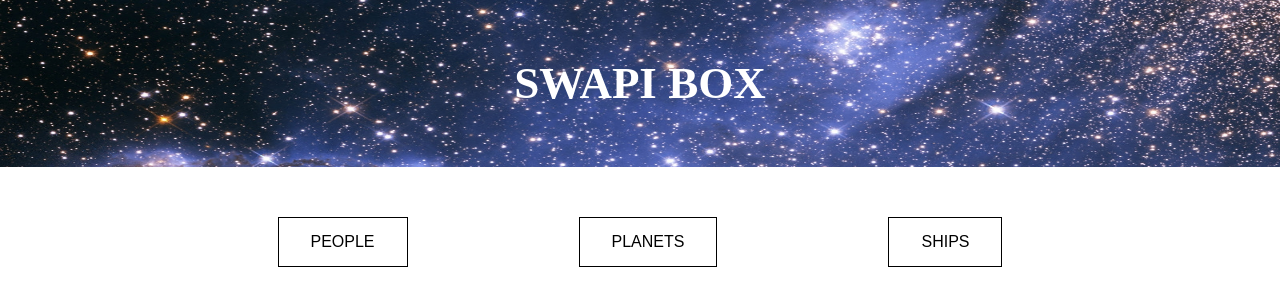
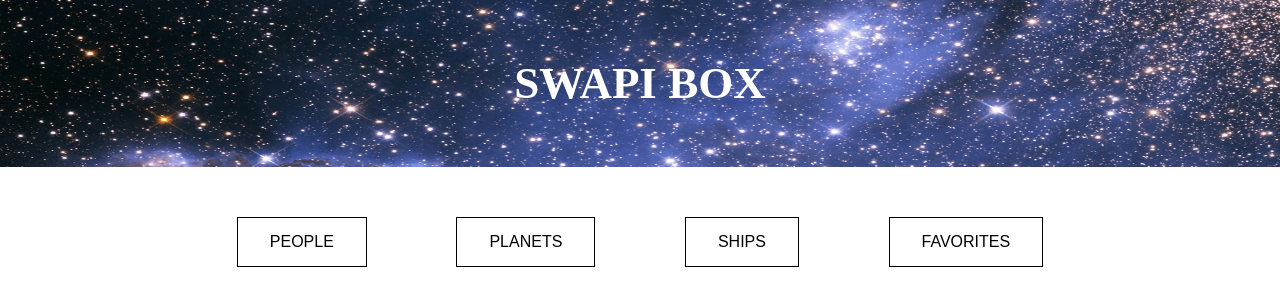
Before and after one commit to hmorri32/SWAPI-box, a React (Create React App) app: page / in a window 1280 px wide. Shown: the top 306 px of the page. Built offline with nearby package versions, Linux system fonts and the light colour scheme; no server answers.

Commit message:
render favorites for people only

```diff
--- a/src/components/Buttons/Buttons.js
+++ b/src/components/Buttons/Buttons.js
@@ -1,12 +1,13 @@
 import React from 'react';
 import './Buttons.css'
 
-const Buttons = ({ peopleData, planetData, shipData }) => {
+const Buttons = ({ peopleData, planetData, shipData, favorites }) => {
   return (
     <div className='buttons'>
       <button onClick={ peopleData } className='button'>PEOPLE</button>
       <button onClick={ planetData } className='button'>PLANETS</button>
       <button onClick={ shipData } className='button'>SHIPS</button>
+      <button onClick={ favorites } className='button'>FAVORITES</button>
     </div>
   )
 }
--- a/src/components/Cards/Cards.js
+++ b/src/components/Cards/Cards.js
@@ -4,7 +4,7 @@ import Planet from '../Planet/Planet.js'
 import Ship   from '../Ship/Ship.js'
 import './Cards.css'
 
-const getCards = (selectedContent, category, clickFav) => {
+const getCards = (selectedContent, category, clickFav, favorites) => {
 
   if(category === 'people') {
     return selectedContent.map((card, i) => {
@@ -54,12 +54,32 @@ const getCards = (selectedContent, category, clickFav) => {
       )
     })
   }
+
+  if(category === 'favorites'){
+    return favorites.map((card, i) => {
+      if(card.skin_color) {
+        console.log(card);
+        return(
+          <div className='card' key={ i }>
+            <Person
+              name={ card.name }
+              homeworld={ card.homeworld }
+              species={ card.species }
+              population={ card.population }
+              language={ card.language }
+              clickFav={ clickFav }
+              />
+          </div>
+        )
+      }
+    })
+  }
 }
 
-const Cards = ({ selectedContent, category, clickFav }) => {
+const Cards = ({ selectedContent, category, clickFav, favorites }) => {
   return (
     <div className='cards-container'>
-      { getCards(selectedContent, category, clickFav) }
+      { getCards(selectedContent, category, clickFav, favorites) }
     </div>
   )
 }
--- a/src/components/Planet/Planet.js
+++ b/src/components/Planet/Planet.js
@@ -35,7 +35,7 @@ class Planet extends Component {
         <h4>Climate: { climate }</h4>
         { residents.length > 0 ? <h4>Residents: { residents.join(', ') }</h4> : null }
         <button className='fav'>
-          <img className='vader-btn' src={require('../People/vader.svg')} />
+          <img className='vader-btn' src={ require('../People/vader.svg')}/>
         </button>
       </div>
     )
--- a/src/components/SwapiBox/SwapiBox.js
+++ b/src/components/SwapiBox/SwapiBox.js
@@ -68,6 +68,9 @@ class SwapiBox extends Component {
       return card.name === name ? this.removeFavorite(name) : this.addFavorite(name)
     })
   }
+  setCategoryForFav() {
+    this.setState({ category: 'favorites'})
+  }
 
   render() {
     return (
@@ -80,12 +83,14 @@ class SwapiBox extends Component {
             peopleData={ () => this.grabPeopleData() }
             planetData={ () => this.grabPlanetData() }
             shipData={ () => this.grabStarShipData() }
+            favorites={ () => this.setCategoryForFav() }
             />
         </div>
         <Cards
           selectedContent={ this.state.selectedContent }
           category={ this.state.category }
           clickFav={ (name) => this.toggleFavorites(name) }
+          favorites={ this.state.favorites }
            />
       </div>
     )
```
